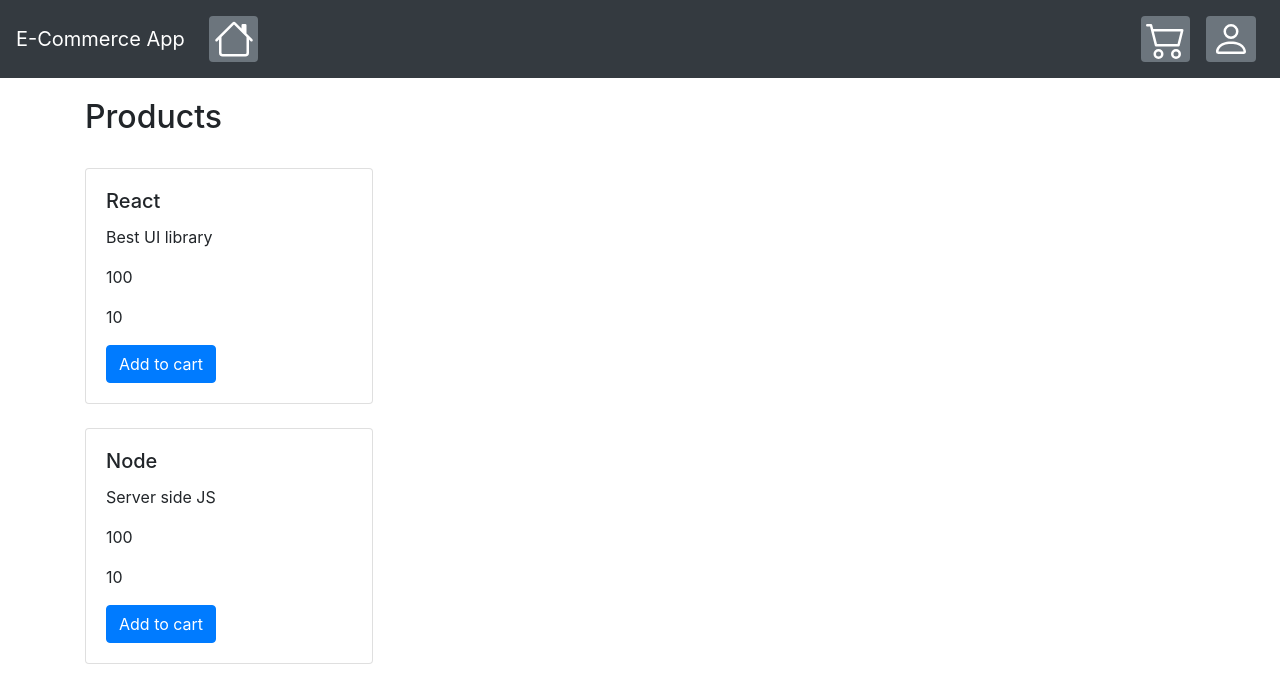
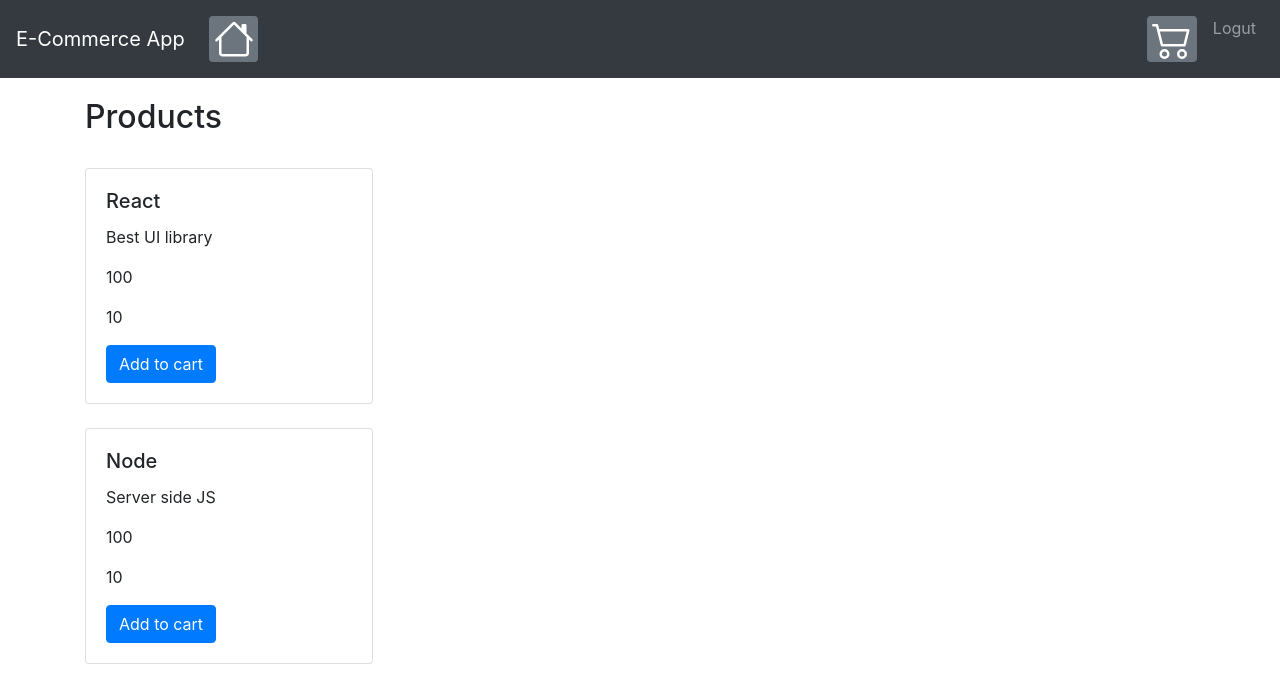
Before and after one commit to MenuraDewalegama/DS-Assignment-2, a React (Vite) app in the folder e-commerce-app-frontend/: page /products in a window 1280 px wide. Shown: the top 700 px of the page. Built offline with nearby package versions, Linux system fonts and the light colour scheme.

Commit message:
login/logut buttons switches now

```diff
--- a/e-commerce-app-frontend/src/components/Navbar.jsx
+++ b/e-commerce-app-frontend/src/components/Navbar.jsx
@@ -15,6 +15,13 @@
 
 
 export default class ButtonAppBar extends Component {
+    constructor(props) {
+        super(props);
+        this.state = {
+            userStatus: true
+        };
+    };
+
     render() {
         return (
             <div>
@@ -25,10 +32,27 @@
                         <ReactBootStrap.Nav className="mr-auto">
                             <Link to="/" className="nav-link"><ReactBootStrap.Badge variant="secondary"> <House color="white" size={40} /> </ReactBootStrap.Badge></Link>
                         </ReactBootStrap.Nav>
-                        <ReactBootStrap.Nav>
+
+
+
+
+
+                            {     //if user loged in
+                            (true) ?
+                            <ReactBootStrap.Nav>
                             <Link to="/cart" className="nav-link"><ReactBootStrap.Badge variant="secondary"> <Cart2 color="white" size={40} /></ReactBootStrap.Badge></Link>
-                            <Link to="/login" className="nav-link"><ReactBootStrap.Badge variant="secondary"> <Person color="white" size={40} /></ReactBootStrap.Badge> </Link>
-                        </ReactBootStrap.Nav>
+                            <Link to="/login" className="nav-link">Logut </Link>
+                            </ReactBootStrap.Nav>
+
+                           //if user not logged in
+
+                           :  <ReactBootStrap.Nav>
+                           <Link to="/login" className="nav-link"> Login  </Link>
+
+                           <Link to="/register" className="nav-link"> Register  </Link>
+
+                        </ReactBootStrap.Nav>}
+
                     </ReactBootStrap.Navbar.Collapse>
                 </ReactBootStrap.Navbar>
 
```
